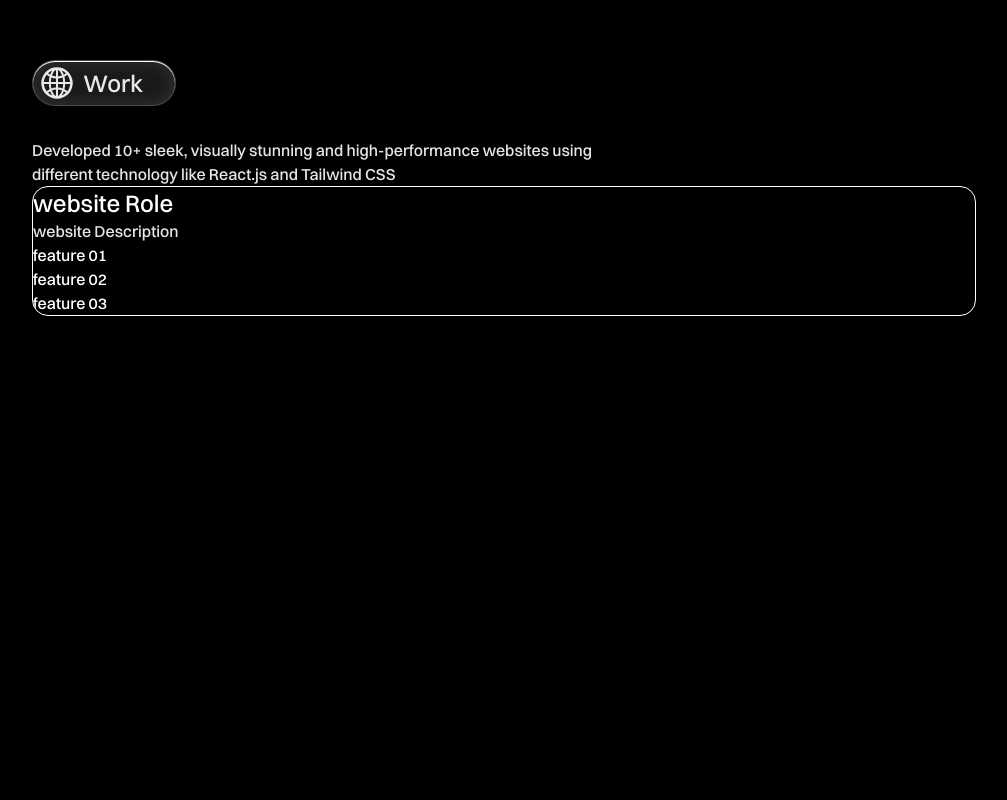
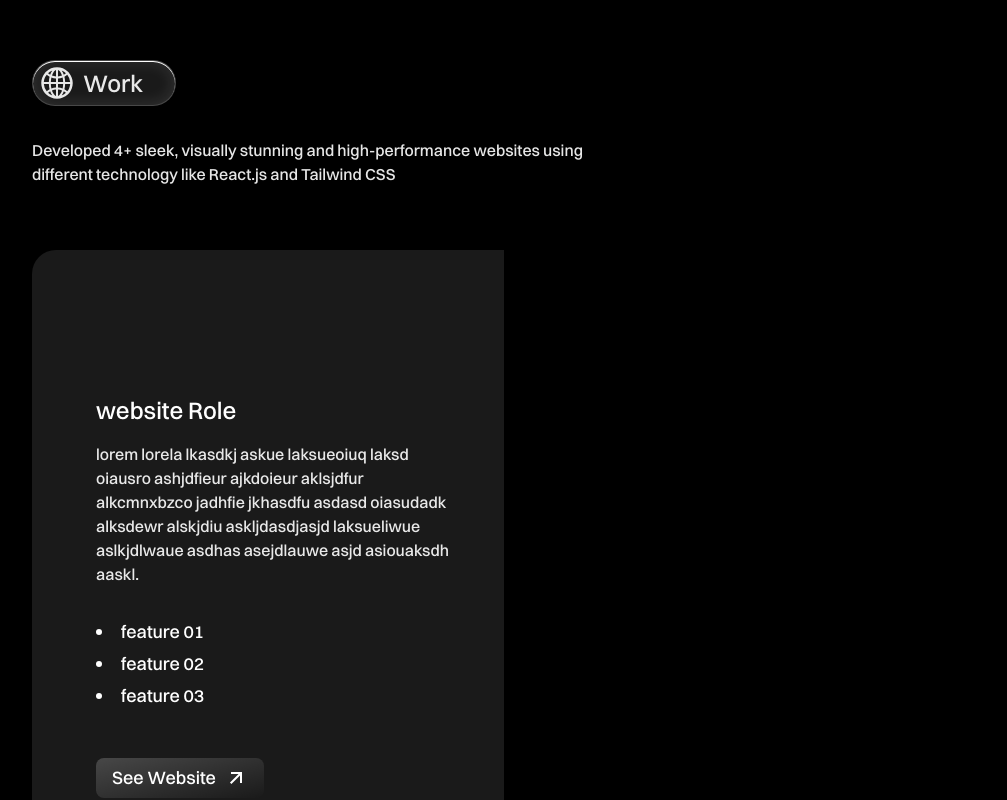
Before and after one commit to theo-code1/MyPortfolio, a React (Vite) app: page / in a window 1280 px wide. Shown: the part 2900-3700 px from the top of the page, without its empty margins (136-1143 px from the left). Built offline with nearby package versions, Linux system fonts and the light colour scheme.

Commit message:
Add light-black color variable to CSS; update WorkArticle component to include website link and improve layout; modify WorkSection to reflect new website descriptions and links

```diff
--- a/src/Components/WorkArticle.jsx
+++ b/src/Components/WorkArticle.jsx
@@ -1,16 +1,18 @@
 import React from 'react'
+import GoArrow from '../assets/Icons/GoArrow'
 
-const WorkArticle = ({ websiteRole, websiteDesc, features }) => {
+const WorkArticle = ({ websiteRole, websiteDesc, features, websiteLink }) => {
   return (
-    <article className='w-full h- border border-white rounded-2xl overflow-hidden font-switzer'>
-        <div className="content-side h-full w-1/2 text-white ">
+    <article className='w-full h- rounded-3xl overflow-hidden font-switzer'>
+        <div className="content-side h-full w-1/2 bg-light-black text-white pl-16 pr-12 py-36  flex flex-col gap-4">
             <h1 className='text-2xl '>{websiteRole}</h1>
-            <p className='text-[16px] text-white/90 '>{websiteDesc}</p>
-            <ul>
+            <p className='text-[16px] text-white/90 mb-4'>{websiteDesc}</p>
+            <ul className='text-lg flex flex-col gap-1 mb-8'>
                 {features.map((feature, index) => (
-                    <li key={index}>{feature}</li>
+                    <li className='list-disc list-inside list-' key={index}>{feature}</li>
                 ))}
             </ul>
+            <a href={websiteLink} className='flex items-center gap-2 text-lg px-4 py-1.5 rounded-lg  w-fit bg-gradient-to-br from-white/20 to-transparent cursor-pointer ' target='_blank' >See Website <GoArrow className='text-2xl' /> </a>
         </div>
 
         <div className="img-side h-full w-1/2  "></div>
--- a/src/Components/WorkSection.jsx
+++ b/src/Components/WorkSection.jsx
@@ -7,27 +7,32 @@ const WorkSection = () => {
   const websitesInfo = [
     {
       role: 'website Role',
-      desc: 'website Description',
-      features: ['feature 01', 'feature 02', 'feature 03',]
+      desc: 'lorem lorela lkasdkj askue laksueoiuq laksd oiausro ashjdfieur ajkdoieur aklsjdfur alkcmnxbzco jadhfie jkhasdfu asdasd oiasudadk alksdewr alskjdiu askljdasdjasjd laksueliwue aslkjdlwaue asdhas asejdlauwe asjd asiouaksdh aaskl.',
+      features: ['feature 01', 'feature 02', 'feature 03',],
+      websiteLink: 'https://github.com/theo-code1'
     },
     {
       role: 'website Role',
-      desc: 'website Description',
-      features: ['feature 01', 'feature 02', 'feature 03',]
+      desc: 'lorem lorela lkasdkj askue laksueoiuq laksd oiausro ashjdfieur ajkdoieur aklsjdfur alkcmnxbzco jadhfie jkhasdfu asdasd oiasudadk alksdewr alskjdiu askljdasdjasjd laksueliwue aslkjdlwaue asdhas asejdlauwe asjd asiouaksdh aaskl.',
+      features: ['feature 01', 'feature 02', 'feature 03',],
+      websiteLink: '#'
     },
   ]
 
   return (
-    <section id='work-section' className="h-[200dvh] bg-black max-w-screen overflow-x-hidden relative pt-24 font-switzer px-42 ">
+    <section id='work-section' className="h-[200dvh] max-w-screen flex flex-col gap-16 bg-black overflow-x-hidden relative pt-24 font-switzer px-42 ">
       <div className="headers flex flex-col gap-8">
         <div className="work-label relative flex items-center gap-2 w-fit pl-1.5 pr-8 py-1 rounded-full z-20 shadow-[inset_0_0_15px_2px_rgba(255,255,255,0.1)] shadow-[inset_0_2px_8px_rgba(255,255,255,0.15)  inset-shadow-white inset-shadow-2xs inset-shadow- bg-white/10 backdrop-blur-sm border border-white/20">
           <GlobalIcon className='text-white/90 text-4xl' />
           <h2 className="text-white/90 text-2xl font-[400]">Work</h2>
         </div>
-        <h3 className="text-[16px] text-white/90 font-medium">Developed 10+ sleek, visually stunning and high-performance websites using <br /> different technology like React.js and Tailwind CSS</h3>
+        <h3 className="text-[16px] text-white/90 font-medium">Developed 4+ sleek, visually stunning and high-performance websites using <br /> different technology like React.js and Tailwind CSS</h3>
       </div>
+      <div className="work-articles flex flex-col gap-12 ">
 
-      <WorkArticle websiteRole={websitesInfo[0].role} websiteDesc={websitesInfo[0].desc} features={websitesInfo[0].features} />
+      <WorkArticle websiteRole={websitesInfo[0].role} websiteDesc={websitesInfo[0].desc} features={websitesInfo[0].features} websiteLink={websitesInfo[0].websiteLink} />
+
+      </div>
 
     </section>
   );
--- a/src/index.css
+++ b/src/index.css
@@ -7,6 +7,7 @@
   --color-silver-background: rgba(192, 192, 192, 0.3);
   --color-primary-green: #0ef595;
   --color-github-color: #293032;
+  --color-light-black: #1A1A1A;
   --color-shadow-black: #0000001a;
   --color-blue-background: rgba(0, 57, 227, 0.2);
   --color-shadow-black-2: rgba(0, 0, 0, 0.5);
```
